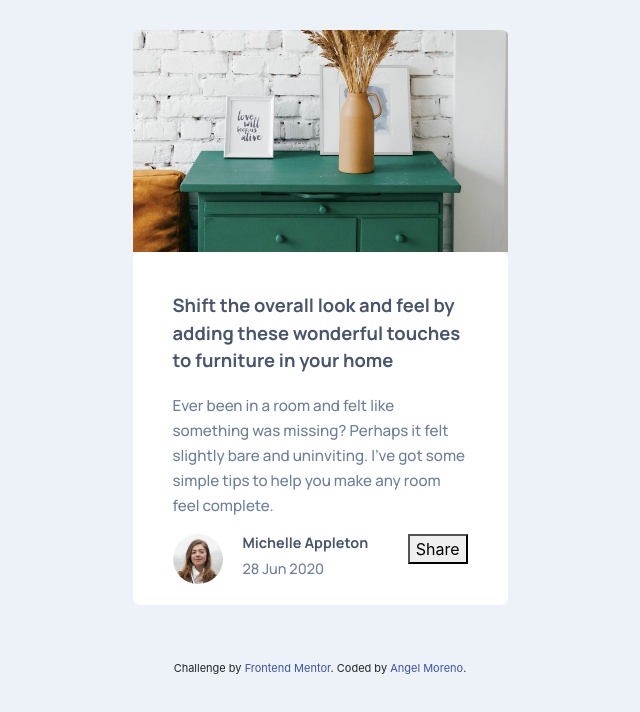
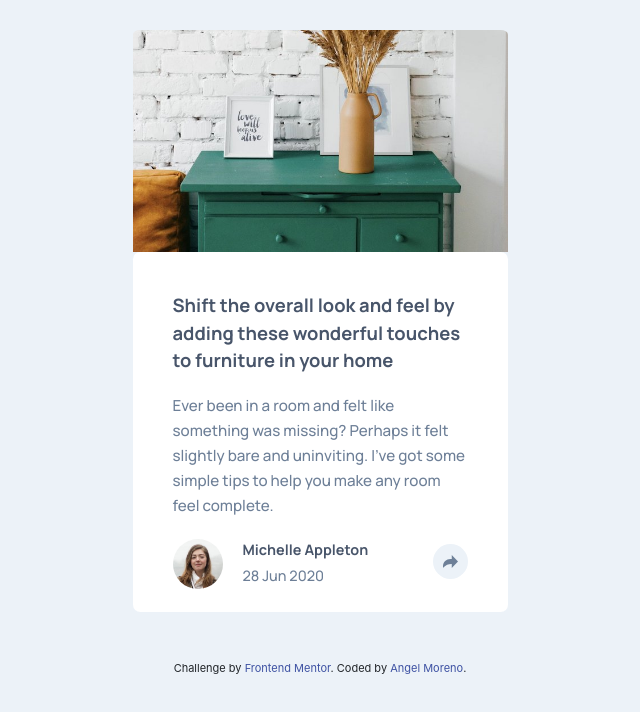
Before and after one commit to angxlmoreno/article-preview-component, a plain HTML site: page index.html in a window 1280 px wide. Shown: the whole page, without its empty margins (320-960 px from the left). Drawn offline with nearby package versions, Linux system fonts and the light colour scheme.

Commit message:
modified share button css

```diff
--- a/css/styles.css
+++ b/css/styles.css
@@ -64,11 +64,31 @@ body {
     height: 50px;
     width: 50px;
     border-radius: 50%;
+    margin: 5px 0px 0px 0px;
 }
 
 .share-btn{
+    background-color: hsl(210, 46%, 95%);
+    border: none;
+    width: 35px;
+    height: 35px;
+    border-radius: 50%;
     position: relative;
     float: right;
+    margin: 10px 0px 0px 0px;
+}
+
+.svg-icon{
+    position: relative;
+    top: -2px;
+}
+
+.share-btn:hover{
+    background-color: hsl(214, 17%, 51%)
+}
+
+.share-btn:hover path{
+    fill: #FEFEFE;
 }
 
 .author-name{
@@ -76,7 +96,7 @@ body {
     font-family: 'Manrope', sans-serif;
     font-weight: 700;
     font-size: 0.9rem;
-    padding: 0px 0px 0px 70px;
+    padding: 7px 0px 0px 70px;
 }
 
 .article-date{
--- a/index.html
+++ b/index.html
@@ -56,8 +56,22 @@
           you make any room feel complete.
         </p>
         <div class="author-subcard">
-          <img class="pfp" src="images/avatar-michelle.jpg" alt="avatar-img">
-          <button class="share-btn">Share</button>
+          <img class="pfp" src="images/avatar-michelle.jpg" alt="avatar-img" />
+          <button class="share-btn">
+            <svg
+              class="svg-icon"
+              xmlns="http://www.w3.org/2000/svg"
+              width="15"
+              height="13"
+            >
+              <path
+                fill="#6E8098"
+                d="M15 6.495L8.766.014V3.88H7.441C3.33 3.88 0 7.039 0 10.936v2.049l.589-.612C2.59 10.294 5.422 9.11 8.39 9.11h.375v3.867L15 6.495z"
+              />
+            </svg>
+
+            <!-- <object class="arrow" data="images/icon-share.svg" type="image/svg+xml"></object> -->
+          </button>
           <h3 class="author-name">Michelle Appleton</h3>
           <h4 class="article-date">28 Jun 2020</h4>
         </div>
@@ -70,6 +84,5 @@
         >Frontend Mentor</a
       >. Coded by <a href="#">Angel Moreno</a>.
     </div>
-
   </body>
 </html>
```
Also changed, not shown: images/icon-share.svg. Lines whose indentation alone changed are shown as unchanged.
